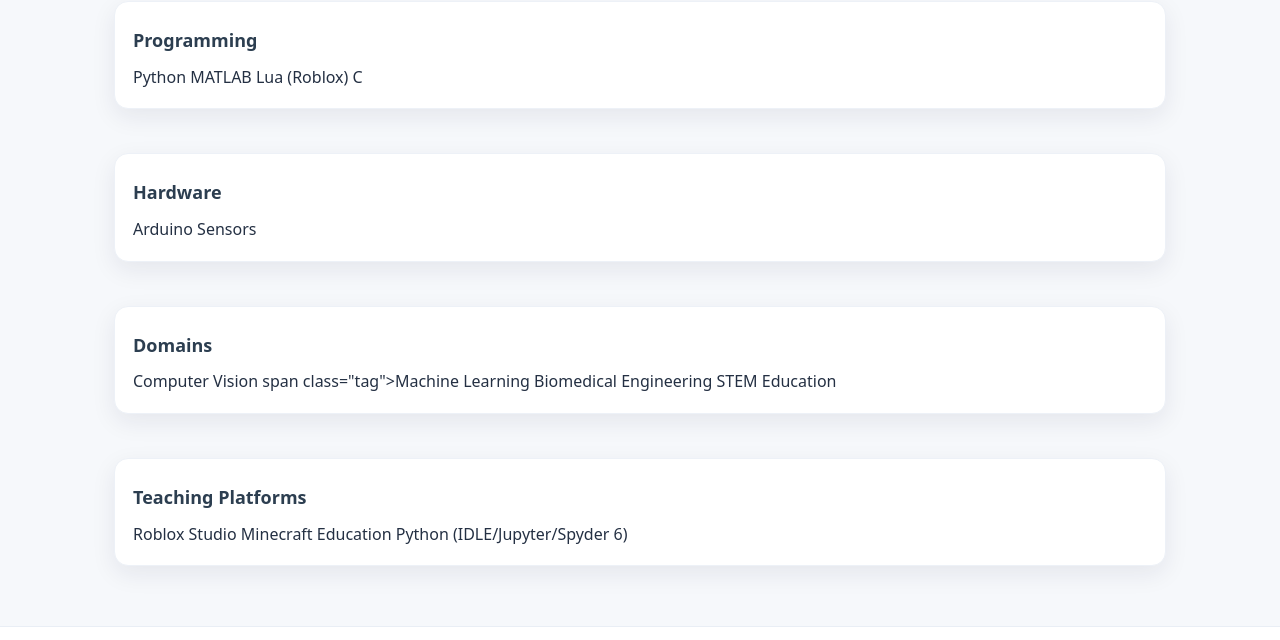
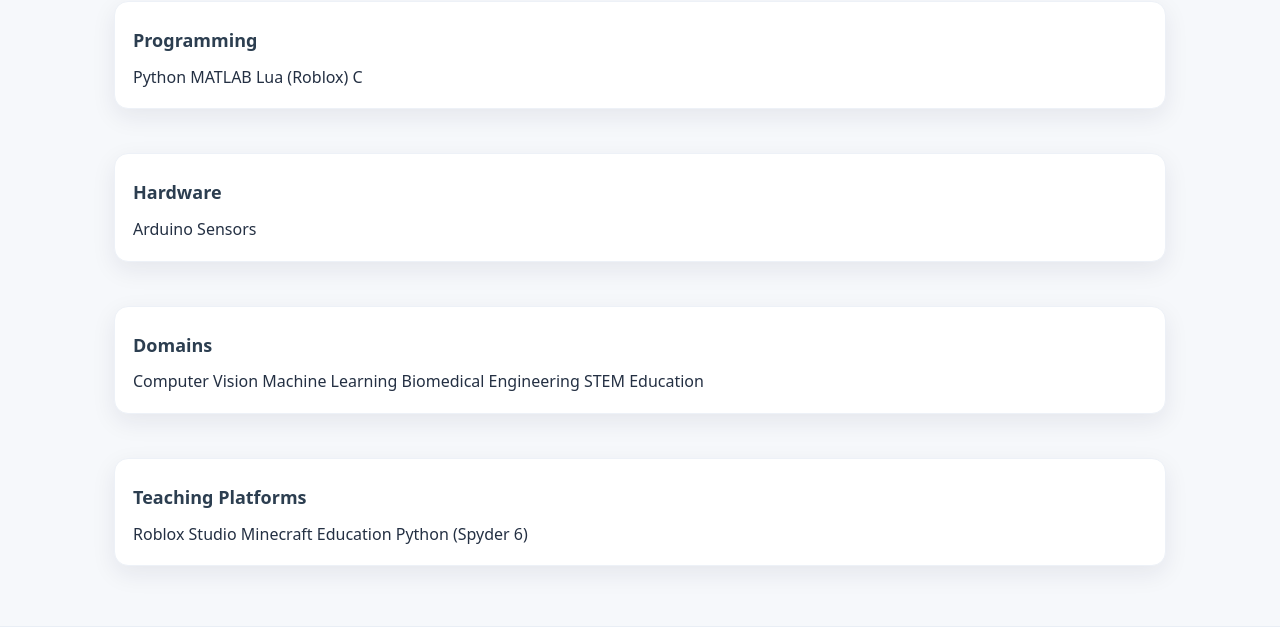
Before and after one commit to lowhuiyeen/lowhuiyeen.github.io, a plain HTML site: page skills.html in a window 1280 px wide. Shown: the part 160-800 px from the top of the page. Drawn offline with Linux system fonts and the light colour scheme; files whose address does not match are found by name.

Commit message:
Update html

```diff
--- a/skills.html
+++ b/skills.html
@@ -34,7 +34,7 @@
         <h3>Domains</h3>
         <div class="kv">
           <span class="tag">Computer Vision</span>
-          span class="tag">Machine Learning</span>
+          <span class="tag">Machine Learning</span>
           <span class="tag">Biomedical Engineering</span>
           <span class="tag">STEM Education</span>
         </div>
@@ -44,7 +44,8 @@
         <div class="kv">
           <span class="tag">Roblox Studio</span>
           <span class="tag">Minecraft Education</span>
-          <span class="tag">Python (IDLE/Jupyter/Spyder 6)</span>
+          <span class="tag">Python (Spyder 6)</span>
+
         </div>
       </div>
     </div>
```
